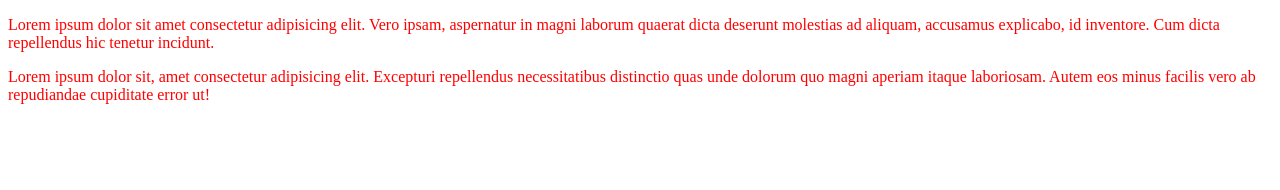
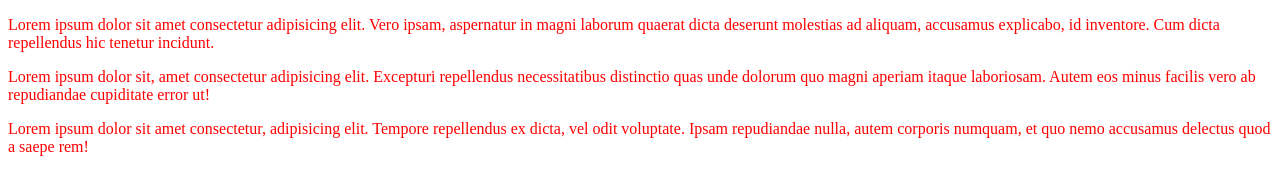
Before and after one commit to Naeem-fastshop/test_git, a plain HTML site: page index.html in a window 1280 px wide. Drawn offline with Linux system fonts and the light colour scheme.

Commit message:
add p tag from one branch person

```diff
--- a/index.html
+++ b/index.html
@@ -10,5 +10,7 @@
     <p>Lorem ipsum dolor sit amet consectetur adipisicing elit. Vero ipsam, aspernatur in magni laborum quaerat dicta deserunt molestias ad aliquam, accusamus explicabo, id inventore. Cum dicta repellendus hic tenetur incidunt.</p>
 
     <p>Lorem ipsum dolor sit, amet consectetur adipisicing elit. Excepturi repellendus necessitatibus distinctio quas unde dolorum quo magni aperiam itaque laboriosam. Autem eos minus facilis vero ab repudiandae cupiditate error ut!</p>
+
+    <p>Lorem ipsum dolor sit amet consectetur, adipisicing elit. Tempore repellendus ex dicta, vel odit voluptate. Ipsam repudiandae nulla, autem corporis numquam, et quo nemo accusamus delectus quod a saepe rem!</p>
 </body>
 </html>
```
